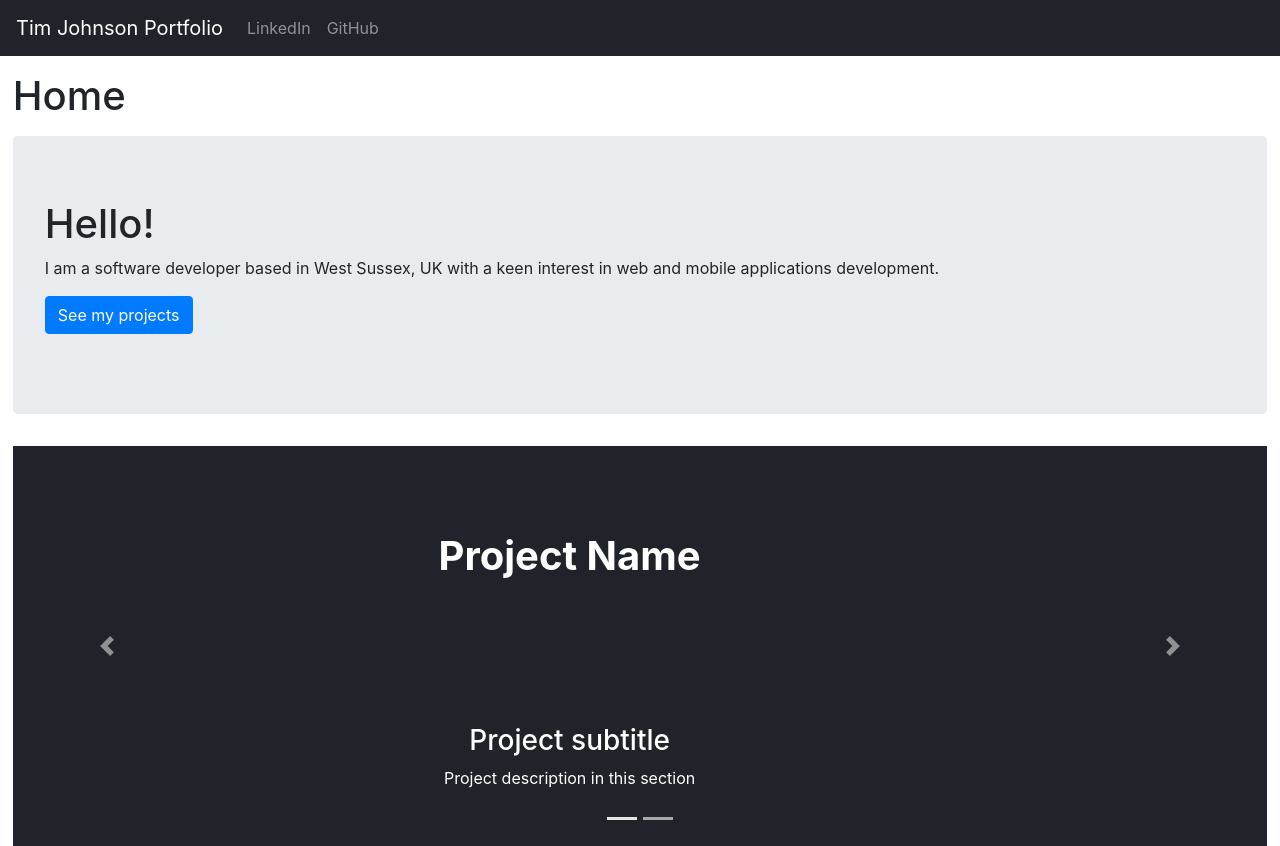
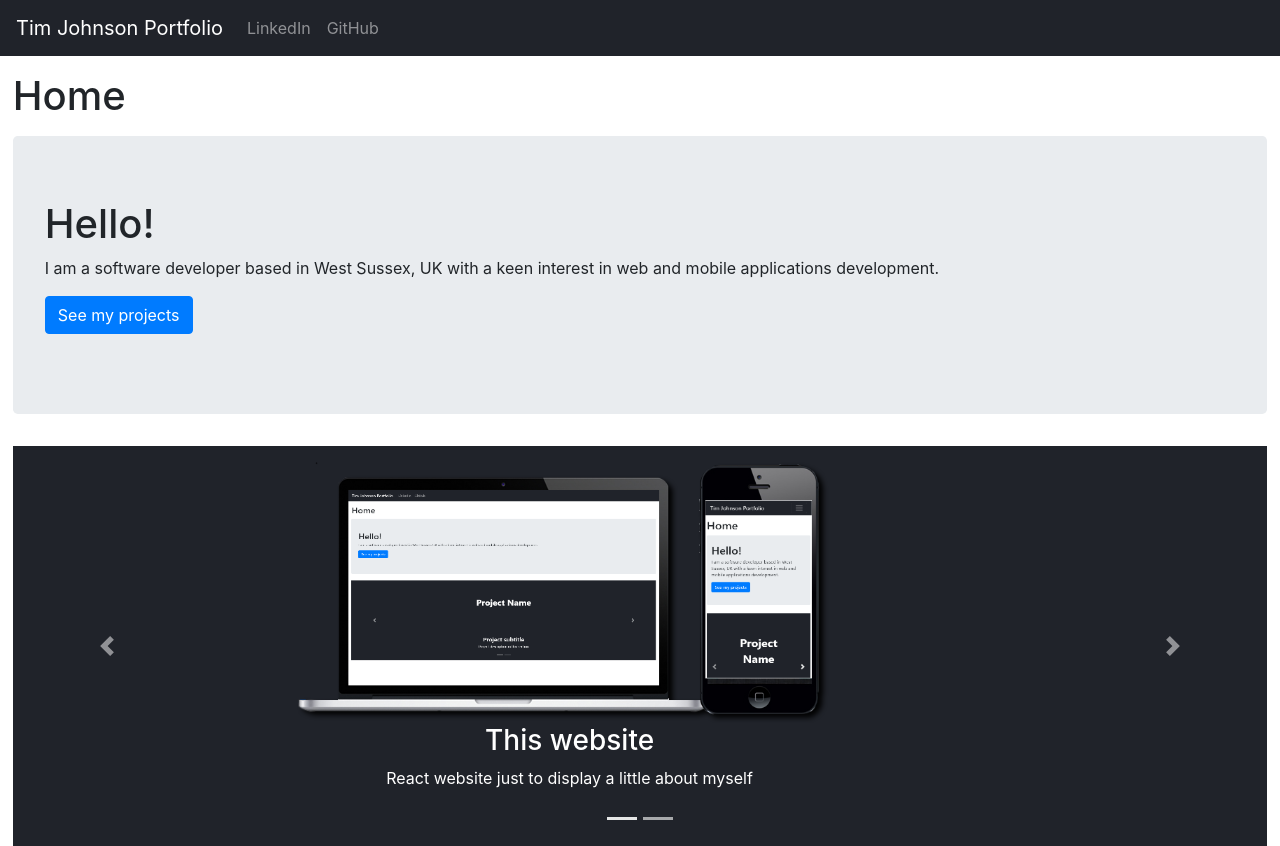
Before and after one commit to TimUK/timjohnson.rocks, a React (Create React App) app: page / in a window 1280 px wide. Built offline with nearby package versions, Linux system fonts and the light colour scheme.

Commit message:
Changed carousel to facilitate images

```diff
--- a/src/pages/Home.js
+++ b/src/pages/Home.js
@@ -2,6 +2,8 @@ import React from 'react';
 import Jumbotron from 'react-bootstrap/Jumbotron';
 import Button from 'react-bootstrap/Button';
 import Carousel from 'react-bootstrap/Carousel';
+import CarouselImage1 from './images/macbook_and_iphone.png';
+import ReactLogo from '../logo.svg';
 
 
 const styles = {
@@ -9,21 +11,19 @@ const styles = {
         fontWeight:"bold",
         fontSize:"250%",
         textAlign:"center",
-        width:"800px",
-        height:"400px",
+        minHeight:"400px",
         color:"#fff",
-        backgroundColor:"#20232a"
+        backgroundColor:"#20232a",
+
     },
     carouseltext:{
-        position: "absolute",
-        top: "20%",
-        transform: "translateX(-50%)"
+        color:"#FFF"
     }
 }
 
 var projects=[
-        {name:"Project Name",subtitle:"Project subtitle",summary:"Project description in this section"},
-        {name:"Another Project Name",subtitle:"Project number two",summary:"This project is the second item in the carousel"}
+        {subtitle:"This website",summary:"React website just to display a little about myself",image:CarouselImage1},
+        {subtitle:"Project number two",summary:"This project is the second item in the carousel",image:ReactLogo}
     ];
 
 class Home extends React.Component{
@@ -48,8 +48,12 @@ class Home extends React.Component{
                     projects.map((item,index)=>{
                         return(
                         <Carousel.Item key={index}>
-                            <div className="d-block w-100 align-middle" style={styles.carouselitem}><label style={styles.carouseltext}>{item.name}</label></div>
-                            <Carousel.Caption>
+                            {//<div className="d-block w-100 align-middle" style={styles.carouselitem}><label style={styles.carouseltext}>{item.name}</label></div>
+                            }
+                            <div className="d-block w-100" style={styles.carouselitem}>
+                            <img src={item.image} style={{maxHeight:"280px"}}/>
+                            </div>
+                            <Carousel.Caption style={styles.carouseltext}>
                                 <h3>{item.subtitle}</h3>
                                 <p>{item.summary}</p>
                             </Carousel.Caption>
```
Also changed, not shown: src/pages/images/macbook_and_iphone.png (added).
